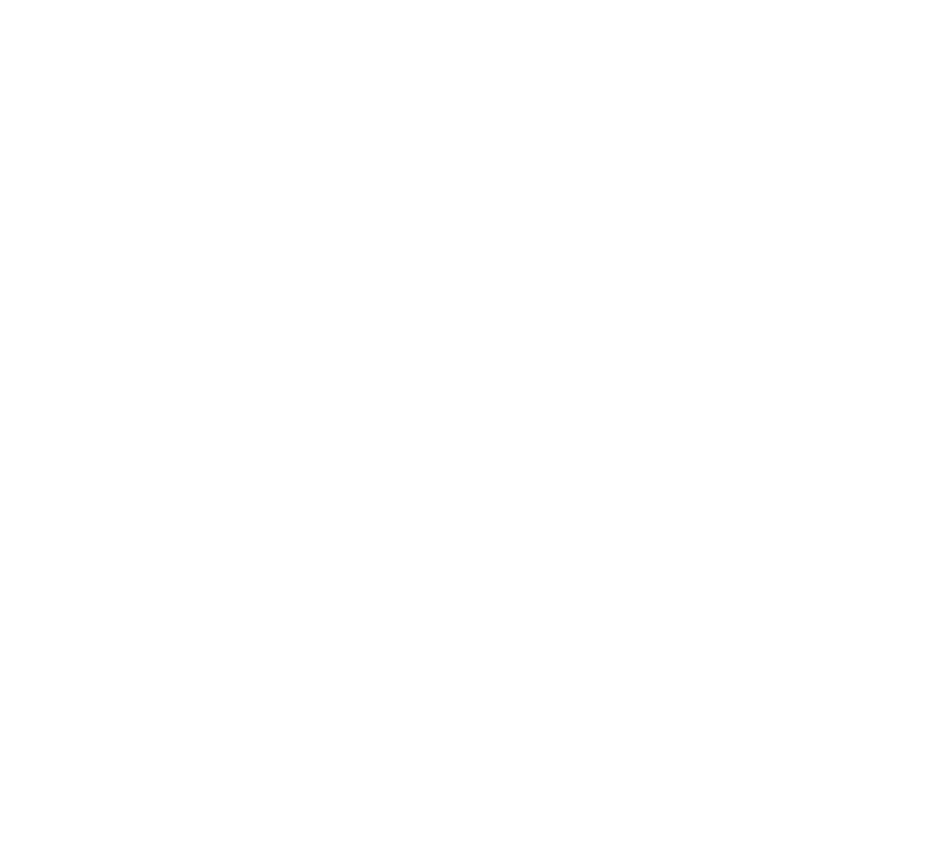
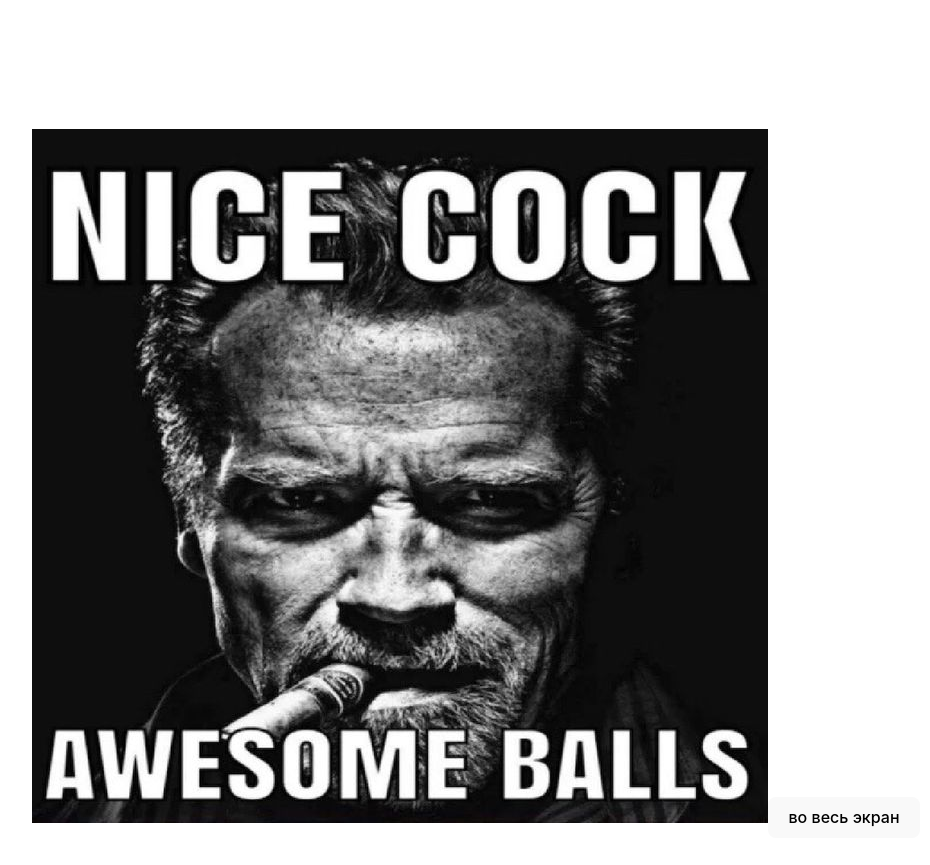
Before and after one commit to fozerc/react-hooks-practice, a React (Vite) app: page / in a window 1280 px wide. Shown: the part 1000-1865 px from the top of the page, without its empty margins (164-1094 px from the left). Built offline with nearby package versions, Linux system fonts and the light colour scheme.

Commit message:
useFullScreen

```diff
--- a/src/App.jsx
+++ b/src/App.jsx
@@ -155,6 +155,27 @@
     return state
 }
 
+const useFullScreen = (callback) => {
+    const element = useRef()
+    const triggerFull = () => {
+        if (element.current) {
+            element.current.requestFullscreen()
+        }
+        if (callback && typeof callback === 'function') {
+            callback(true)
+        }
+    }
+    const exitFull = () => {
+        if (element.current) {
+            document.exitFullscreen()
+            if (callback && typeof callback === 'function') {
+                callback(false)
+            }
+        }
+    }
+    return {element, triggerFull, exitFull}
+}
+
 function App() {
     const titleUpdater = useTitle('Загрузка...')
     setInterval(() => titleUpdater('Загружено'), 5000)
@@ -176,7 +197,11 @@
     const handleOnLineChange = (onLine) => console.log(onLine ? 'мы только что перешли в онлайн' : "мы отключились от сети")
     const onLine = useNetwork(handleOnLineChange)
     const {y} = useScroll()
-    console.log(y)
+    const onFullS = (isFull) => {
+        console.log(isFull ? "выводим на весь экран" : "не выводим на весь экран")
+    }
+    const {element, triggerFull, exitFull} = useFullScreen(onFullS)
+    console.log(document.fullscreenEnabled)
     return (
         <>
             <h1>{onLine ? "Онлайн" : "Офлайн"}</h1>
@@ -204,8 +229,12 @@
                 <button onClick={enablePrevent}>включить защиту</button>
                 <button onClick={disablePrevent}>отключить защиту</button>
             </div>
-            <div style={{height: "1000vh"}}>
+            <div style={{height: "60vh"}}>
                 <h1 style={{position: "fixed", color: y > 100 ? "red" : "blue"}}>Проверка текста</h1>
+            </div>
+            <div ref={element}>
+                <img src="/nice.jpeg" alt=""/>
+                <button onClick={triggerFull}>во весь экран</button>
             </div>
         </>
     )
```
Also changed, not shown: public/nice.jpeg (added).
